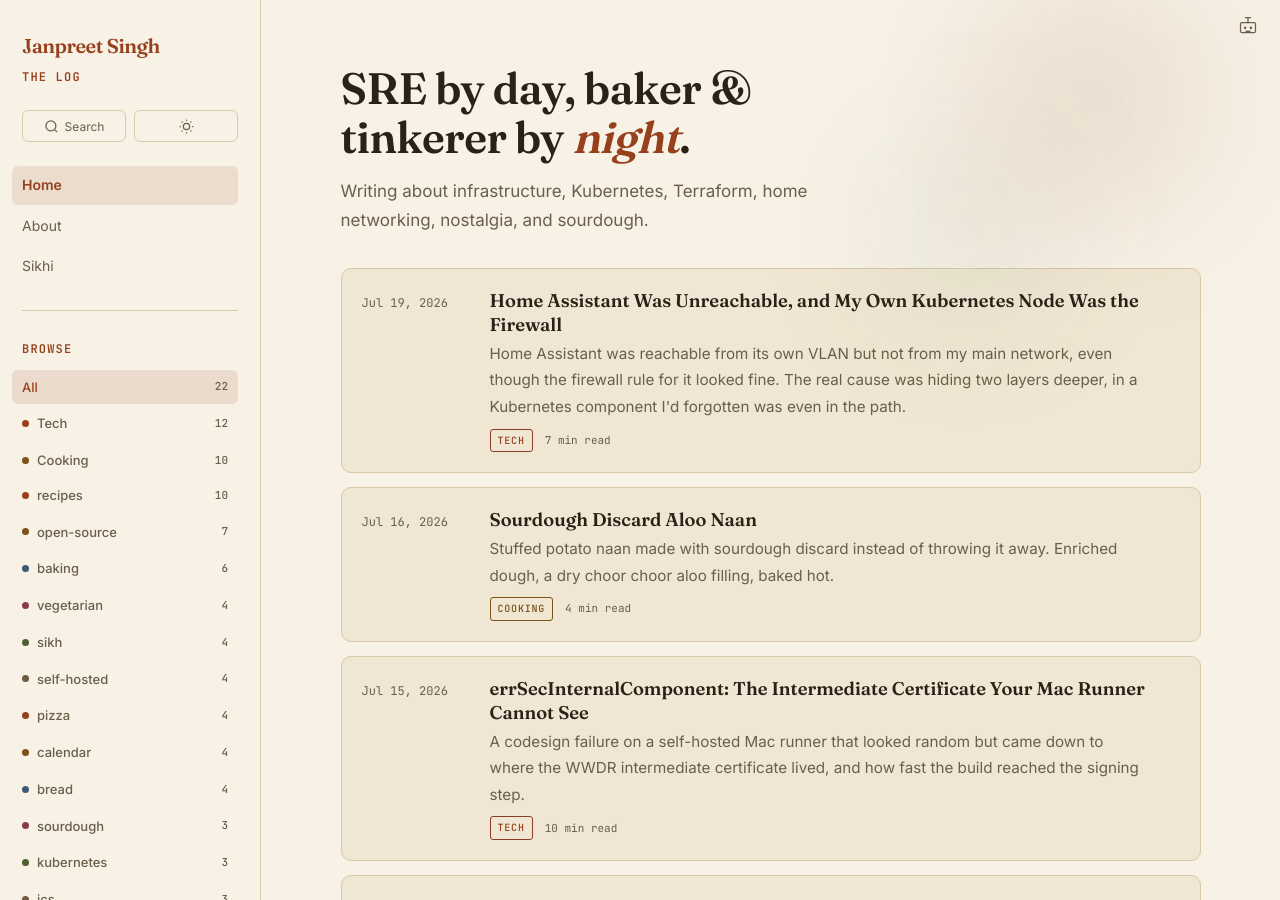
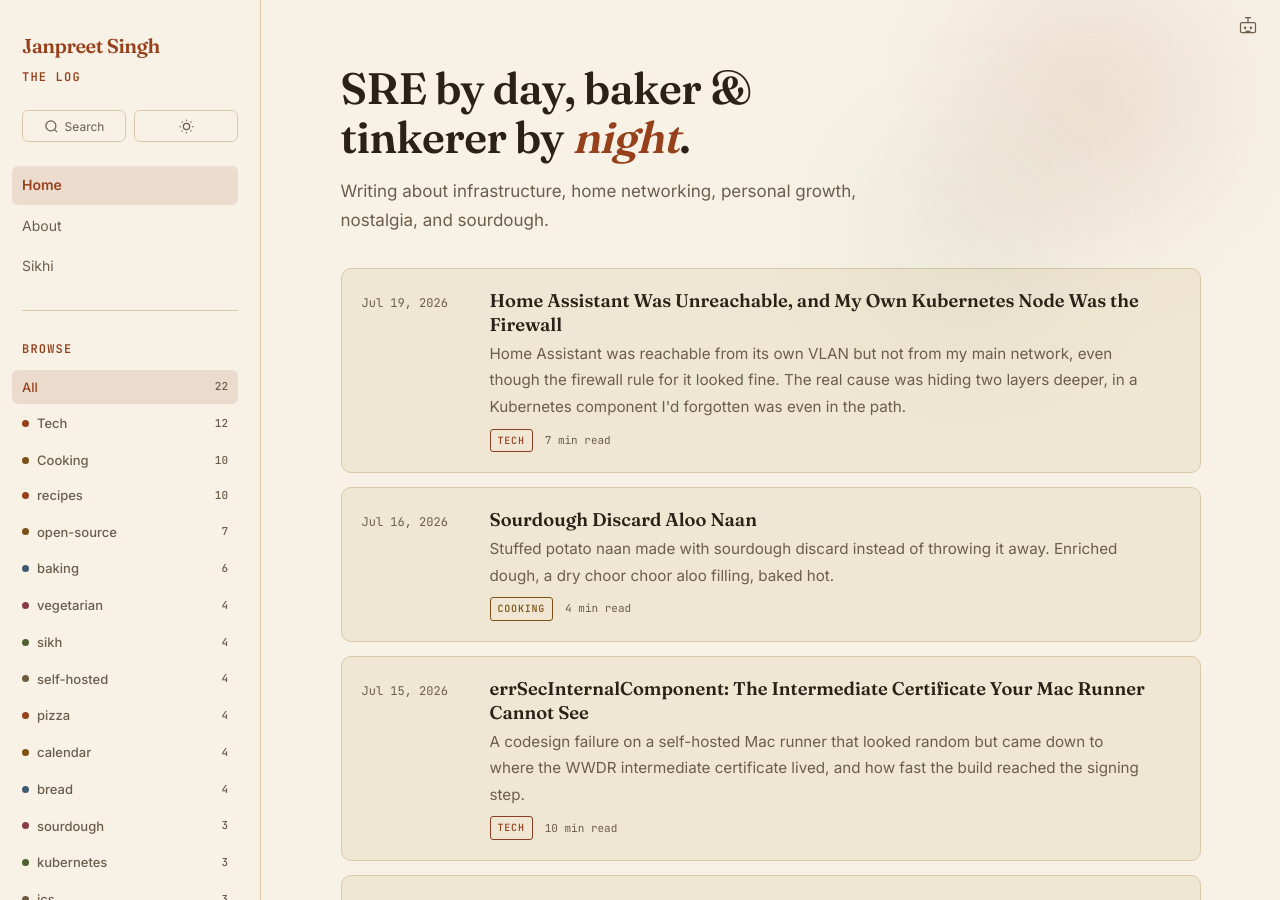
Before and after one commit to janpreet/vigilant-dollop, a Jekyll site: the page built from index.md, in a window 1280 px wide and 900 px high. Built offline with Jekyll 4.4.1, drawn with Linux system fonts in a browser that asks for light colours; comment, search, counter and statistics services are not loaded.

Commit message:
Update homepage tagline: swap Kubernetes/Terraform list for infrastructure, add personal growth
Co-Authored-By: Claude Sonnet 5 <noreply@anthropic.com>

```diff
--- a/_config.yml
+++ b/_config.yml
@@ -2,7 +2,7 @@ title: Janpreet Singh
 email: hire@janpreet.com
 author: ਜਨਪ੍ਰੀਤ ਸਿੰਘ
 description: >-
-  SRE by day, baker and tinkerer by night. Writing about infrastructure, Kubernetes, Terraform, home networking, nostalgia, and sourdough.
+  SRE by day, baker and tinkerer by night. Writing about infrastructure, home networking, personal growth, nostalgia, and sourdough.
 baseurl: "/"
 url: "https://janpreet.com"
 github_username:  Janpreet
--- a/_layouts/home.html
+++ b/_layouts/home.html
@@ -9,7 +9,7 @@ layout: default
 
   <section class="home-intro">
     <h1 class="hero-title">SRE by day, baker &amp; tinkerer by <em>night</em>.</h1>
-    <p class="hero-sub">Writing about infrastructure, Kubernetes, Terraform, home networking, nostalgia, and sourdough.</p>
+    <p class="hero-sub">Writing about infrastructure, home networking, personal growth, nostalgia, and sourdough.</p>
   </section>
 
   {{ content }}
```
